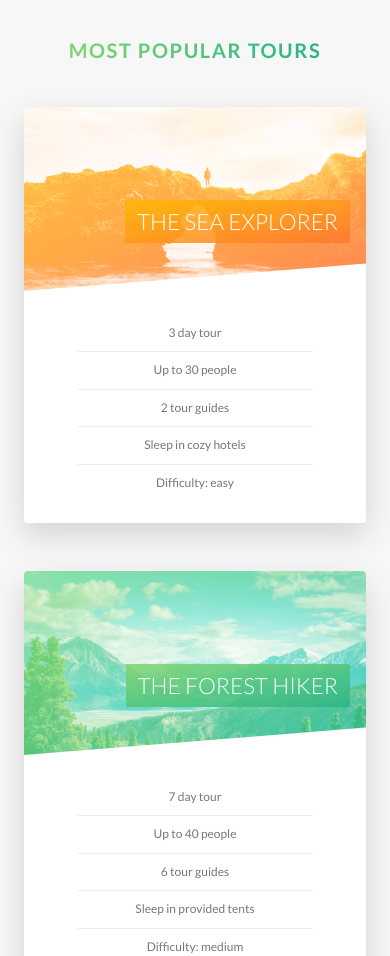
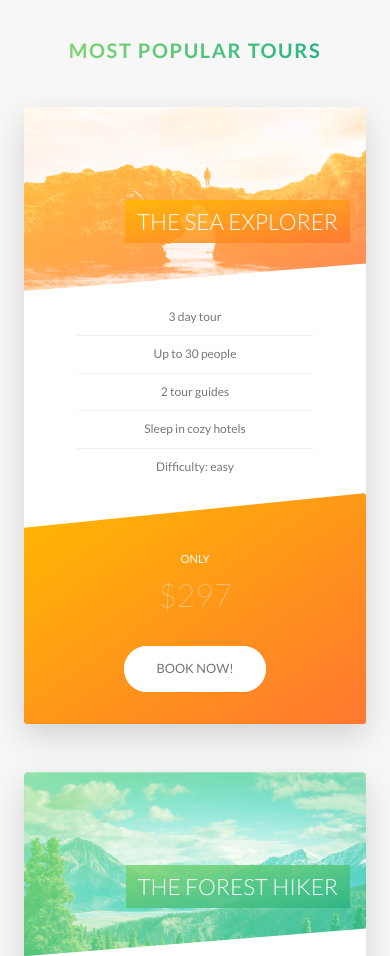
Before and after one commit to nickachristensen/natours, a website: page index.html in a window 390 px wide. Shown: the part 2513-3469 px from the top of the page. Drawn offline with Linux system fonts and the light colour scheme.

Commit message:
media queries for tour, stories and booking section

```diff
--- a/sass/components/_card.scss
+++ b/sass/components/_card.scss
@@ -6,9 +6,6 @@
     height: 52rem;
 
     &__side {
-        background-color: orangered;
-        font-size: 2rem;
-
         height: 52rem;
         transition: all .8s ease;
         position: absolute;
@@ -112,7 +109,7 @@
     }
 
     &__details {
-        padding: 3rem;
+        padding: 1rem 3rem;
 
         ul {
             list-style: none;
@@ -154,6 +151,47 @@
 
     &__price-value {
         font-size: 6rem;
-        font-weight: 300;
+        font-weight: 100;
+    }
+
+    @include respond(tab-port) {
+        //FUNCTIONALITY
+        height: auto;
+        border-radius: 3px;
+        background-color: $color-white;
+        box-shadow: 0 1.5rem 4rem rgba($color-black, .15);
+
+        &__side {
+            height: auto;
+            position: relative;
+            box-shadow: none;
+
+            &--back {
+            transform: rotateY(0);
+            clip-path: polygon(0 15%, 100% 0, 100% 100%, 0 100%);
+            }
+        }
+
+        &:hover &__side--front {
+            transform: rotateY(0);
+        }
+
+        //BACK SIDE STYLING
+        &__cta {
+            position: relative;
+            top: 0;
+            left: 0;
+            transform: translate(0);
+            width: 100%;
+            padding: 7rem 4rem 4rem 4rem;
+        }
+
+        &__price-box {
+            margin-bottom: 3rem;
+        }
+
+        &__price-value {
+            font-size: 4rem;
+        }
     }
 }
--- a/sass/components/_form.scss
+++ b/sass/components/_form.scss
@@ -16,6 +16,10 @@
         width: 90%;
         display: block;
         transition: all .3s;
+
+        @include respond(tab-port) {
+            width: 100%;
+        }
 
         &:focus {
         outline: none;
@@ -50,6 +54,11 @@
     &__radio-group {
         width: 49%;
         display: inline-block;
+
+        @include respond(tab-port) {
+            width: 100%;
+            margin-bottom: 2rem;
+        }
     }
 
     &__radio-input {
--- a/sass/components/_story.scss
+++ b/sass/components/_story.scss
@@ -8,6 +8,17 @@
     padding-left: 9rem;
     font-size: $default-font-size;
     transform: skewX(-12deg);
+
+    @include respond(tab-port) {
+        width: 100%;
+        padding: 4rem;
+        padding-left: 7rem;
+    }
+
+
+    @include respond(phone) {
+        transform: skewX(0);
+    }
 
     &__shape {
         width: 15rem;
@@ -20,6 +31,10 @@
         transform: translateX(-3rem) skewX(12deg);
         content: ""; //so the text wraps after the transform.  it wont otherwise.
         position: relative;
+
+        @include respond(phone) {
+            transform: translateX(-3rem) skewX(0);
+        }
     }
 
     &__img {
@@ -31,6 +46,10 @@
 
     &__text {
         transform: skewX(12deg);
+
+        @include respond(phone) {
+            transform: skewX(0);
+        }
     }
 
     &__caption {
--- a/sass/pages/_home.scss
+++ b/sass/pages/_home.scss
@@ -69,10 +69,37 @@
     border-radius: 3px;
     box-shadow: 0 1.5rem 4rem rgba($color-black, .2);
 
-    height: 50rem;
+
+
+    @include respond(tab-land) {
+        background-image: linear-gradient(
+        105deg,
+        rgba($color-white, .9) 0%,
+        rgba($color-white, .9) 65%,
+        transparent 65%),
+        url(../img/nat-10.jpg);
+        background-size: cover;
+    }
+
+    @include respond(tab-port) {
+        background-image: linear-gradient(
+        to right,
+        rgba($color-white, .9) 0%,
+        rgba($color-white, .9) 100%),
+        url(../img/nat-10.jpg);
+        background-size: cover;
+    }
 
     &__form {
         width: 50%;
         padding: 6rem;
+
+        @include respond(tab-land) {
+            width: 65%;
+        }
+
+        @include respond(tab-port) {
+            width: 100%;
+        }
     }
 }
```
Also changed, not shown: css/style.css.
